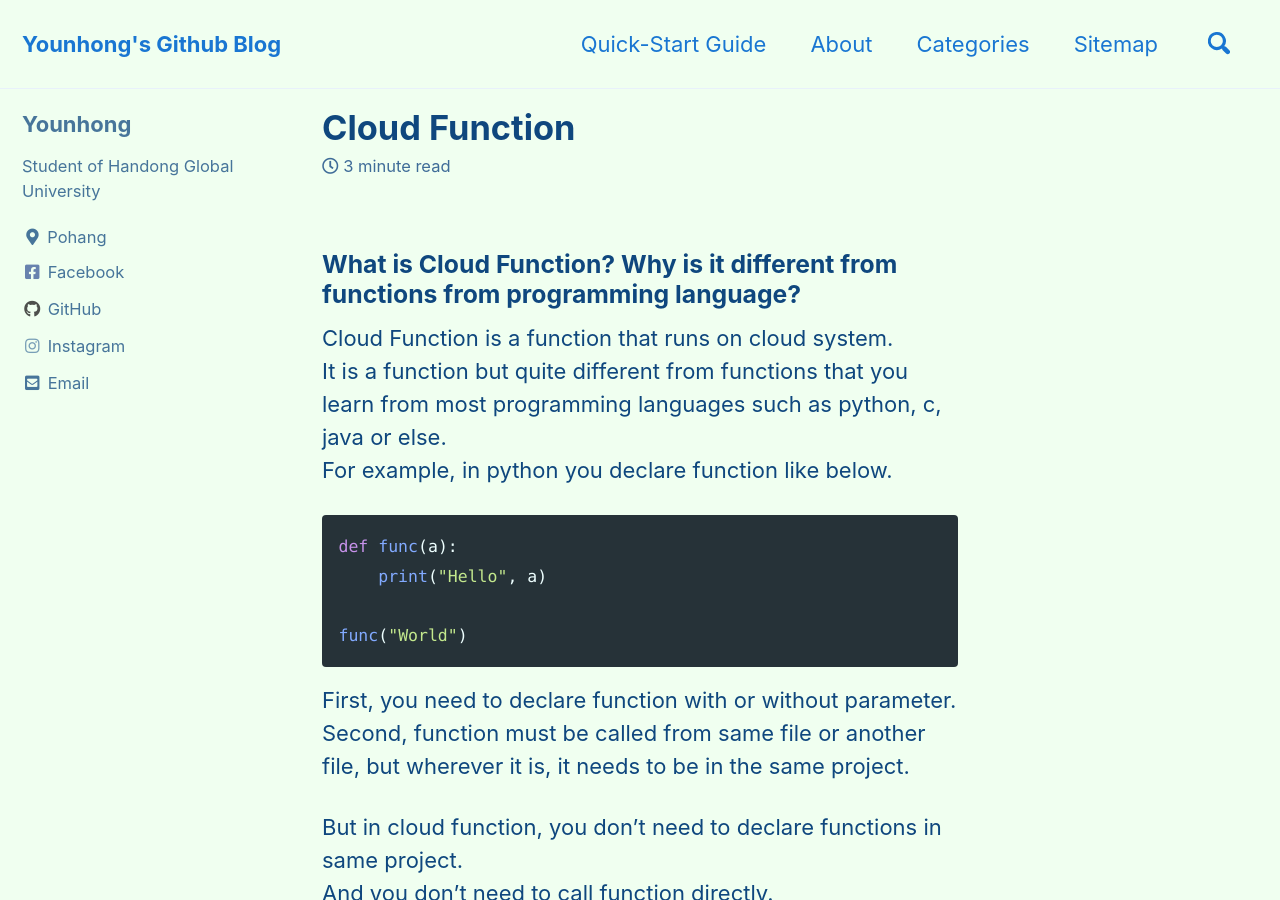
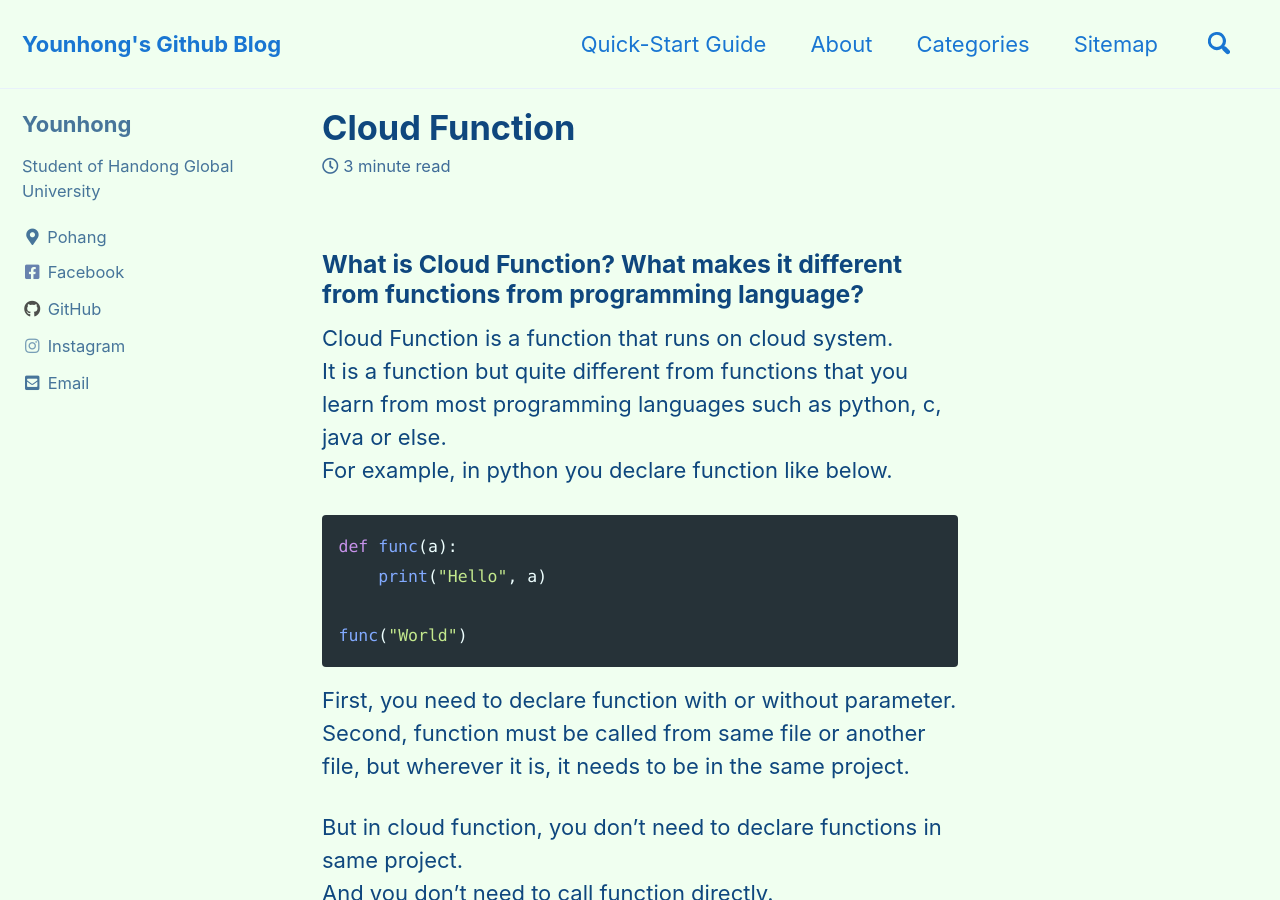
Before and after one commit to Younhong/younhong.github.io, a Jekyll site: the page built from _posts/2020-08-03-cloud-function-post.md, in a window 1280 px wide and 900 px high. Built offline with Jekyll 4.4.1, drawn with Linux system fonts in a browser that asks for light colours; cached includes are drawn as plain includes; comment, search, counter and statistics services are not loaded.

Commit message:
Update 2020-08-03-cloud-function-post.md

```diff
--- a/_posts/2020-08-03-cloud-function-post.md
+++ b/_posts/2020-08-03-cloud-function-post.md
@@ -5,7 +5,7 @@
 ---
 
 
-### What is Cloud Function? Why is it different from functions from programming language?
+### What is Cloud Function? What makes it different from functions from programming language?
 Cloud Function is a function that runs on cloud system.
 It is a function but quite different from functions that you learn from most programming languages such as python, c, java or else.
 For example, in python you declare function like below.
```
